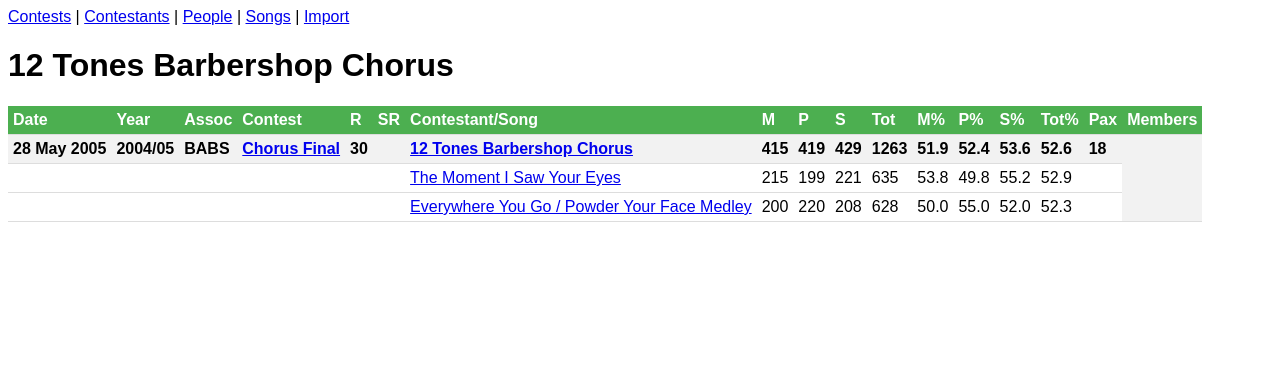
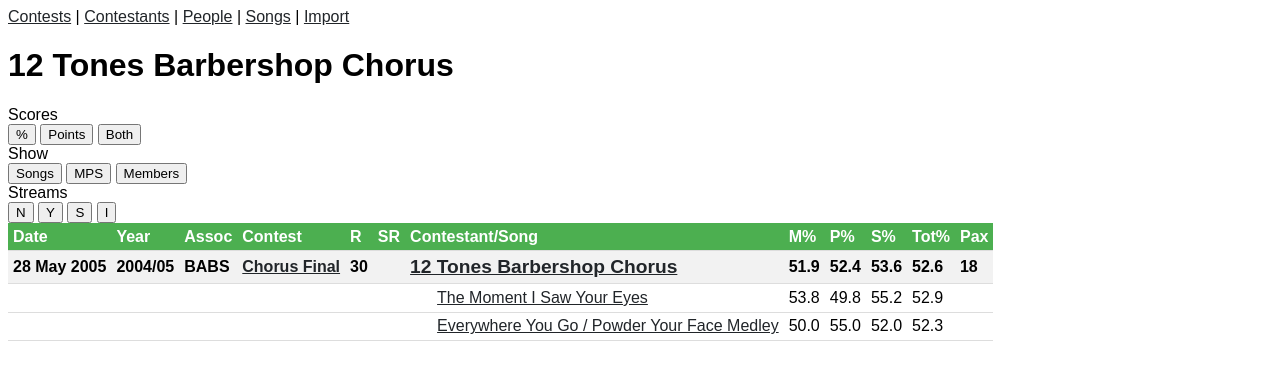
Before and after one commit to liwenyip/barbershop-scores-database, a Django app: a page that uses scores/templates/scores/_contestant_table.html in a window 1280 px wide. Shown: the top 380 px of the page. Run offline with Django 3.2, Linux system fonts and the light colour scheme; data comes from the database, SQL or seed files in the repository.

Commit message:
Update to use boostrap

```diff
--- a/mysite/settings.py
+++ b/mysite/settings.py
@@ -34,6 +34,7 @@
     'dal',
     'dal_select2',
     'nested_admin',
+    'bootstrap3',
     'scores.apps.ScoresConfig',
     'django.contrib.admin',
     'django.contrib.auth',
--- a/scores/templates/scores/_contestant_table.html
+++ b/scores/templates/scores/_contestant_table.html
@@ -1,4 +1,83 @@
-    <table>
+    <style>
+      /* hide unwanted stuff */
+      .table-contestant.hide-points .points, .table-contestant.hide-percent .percent {
+        display: none;
+      }
+      .table-contestant.hidemembers span.members {
+        display: none;
+      }
+      .table-contestant.hidecats .cat {
+        display: none;
+      }
+      .table-contestant.hidesongs .song {
+        display: none;
+      }
+
+      /* bold the contestant total score, only if category or song scores also shown */
+      tr.contestant td.tot,  tr.contestant span.name {
+        font-weight: bold;
+      }
+      .table-contestant.hidecats.hidesongs td.tot, .table-contestant.hidesongs td.name {
+        font-weight: normal;
+      }
+
+      /* presentation */
+      tr.song td.name {
+        padding-left: 2em;
+      }
+      span.members {
+        font-size: 70%;
+      }
+      tr.song td {
+        border-top: none;
+      }
+      .table-contestant td, .table-contestant th {
+        padding-top: 0.3rem;
+        padding-bottom: 0.3rem;
+      }
+      a {
+        color: #212529;
+      }
+      tr.contestant span.name {
+        font-size: 120%;
+      }
+
+    </style>
+
+
+
+
+
+    <div class="btn-toolbar mb-2" role="toolbar" aria-label="Toolbar">
+      <div class="btn-group m-1" role="group" aria-label="Show points or percentages">
+        <div class="input-group-prepend">
+          <div class="input-group-text">Scores</div>
+        </div>
+        <button type="button" class="btn_score btn btn-primary" id="btn_percent">%</button>
+        <button type="button" class="btn_score btn btn-secondary" id="btn_points">Points</button>
+        <button type="button" class="btn_score btn btn-secondary" id="btn_both">Both</button>
+      </div>
+      <div class="btn-group m-1" role="group" aria-label="Second group">
+        <div class="input-group-prepend">
+          <div class="input-group-text">Show</div>
+        </div>
+        <button type="button" class="btn btn-primary" id="btn_songs">Songs</button>
+        <button type="button" class="btn btn-primary" id="btn_cats">MPS</button>
+        <button type="button" class="btn btn-primary" id="btn_members">Members</button>
+      </div>
+      <div class="btn-group m-1" role="group" aria-label="Second group">
+        <div class="input-group-prepend">
+          <div class="input-group-text">Streams</div>
+        </div>
+        <button type="button" class="btn btn-primary" id="btn_n">N</button>
+        <button type="button" class="btn btn-primary" id="btn_y">Y</button>
+        <button type="button" class="btn btn-primary" id="btn_s">S</button>
+        <button type="button" class="btn btn-primary" id="btn_i">I</button>
+      </div>
+
+    </div>
+
+    <table class="table table-responsive table-contestant hide-points">
         <thead>
             <tr>
                 {% if show_contest_col %}
@@ -9,17 +88,16 @@
                 {% endif %}
                 <th>R</th>
                 <th>SR</th>
-                <th class="left">Contestant/Song</th>
-                <th>M</th>
-                <th>P</th>
-                <th>S</th>
-                <th>Tot</th>
-                <th>M%</th>
-                <th>P%</th>
-                <th>S%</th>
-                <th>Tot%</th>
+                <th class="left">Contestant<span class="song">/Song</span></th>
+                <th class="cat points">M</th>
+                <th class="cat points">P</th>
+                <th class="cat points">S</th>
+                <th class="tot points">Tot</th>
+                <th class="cat percent">M%</th>
+                <th class="cat percent">P%</th>
+                <th class="cat percent">S%</th>
+                <th class="tot percent">Tot%</th>
                 <th>Pax</th>
-                <th>Members</th>
             </tr>
         </thead>
         <tbody>
@@ -40,19 +118,12 @@
                     {{sr.stream}}{{sr.rank}}
                     {% endfor %}
                 </td>
-                <td class="left">
+                <td>
+                  <span class="name">
                     <a href="{% url 'scores:contestant_detail' c.contestant.slug %}">{{ c.contestant.name }}</a>
-                </td>
-                <td>{{c.m}}</td>
-                <td>{{c.p}}</td>
-                <td>{{c.s}}</td>
-                <td>{{c.tot_score}}</td>
-                <td>{{c.m_pc|floatformat:1}}</td>
-                <td>{{c.p_pc|floatformat:1}}</td>
-                <td>{{c.s_pc|floatformat:1}}</td>
-                <td>{{c.pc_score}}</td>
-                <td>{% if c.size %} {{c.size}} {% else %} &nbsp; {% endif %}</td>
-                <td rowspan={{c.songapp_set.all|length|add:1}}>
+                  </span>
+                  <br />
+                  <span class="members">
                     {% for m in c.member_set.all %}
                     {{ m.get_part_display }}:
                     {% if m.name == m.person.name %}
@@ -60,10 +131,19 @@
                     {% else %}
                     <a href="{% url 'scores:person_detail' m.person.slug %}" title="{{ m.name }} on the original scoresheet">{{ m.person.name }}*</a>
                     {% endif %}
-                    {% if not forloop.last %}<br /> {% endif %}
+                    {% if not forloop.last %}, {% endif %}
                     {% endfor %}
+                  </span>
                 </td>
-
+                <td class="cat points ">{{c.m}}</td>
+                <td class="cat points">{{c.p}}</td>
+                <td class="cat points">{{c.s}}</td>
+                <td class="tot points">{{c.tot_score}}</td>
+                <td class="cat percent">{{c.m_pc|floatformat:1}}</td>
+                <td class="cat percent">{{c.p_pc|floatformat:1}}</td>
+                <td class="cat percent">{{c.s_pc|floatformat:1}}</td>
+                <td class="tot percent">{{c.pc_score}}</td>
+                <td class="pax">{% if c.size %} {{c.size}} {% else %} &nbsp; {% endif %}</td>
             </tr>
             {% for s in c.songapp_set.all %}
             <tr class="song">
@@ -75,22 +155,59 @@
                 {% endif %}
                 <td></td>
                 <td></td>
-                <td class="left">
+                <td class="name left">
                     {% if s.song.name == "Previous" %}{{s.song.name}}{% else %}
                     <a href="{% url 'scores:song_detail' s.song.slug %}">{{s.song.name}}</a>
                     {% endif %}
                 </td>
-                <td>{{s.m}}</td>
-                <td>{{s.p}}</td>
-                <td>{{s.s}}</td>
-                <td>{{s.tot_score}}</td>
-                <td>{{s.m_pc|floatformat:1}}</td>
-                <td>{{s.p_pc|floatformat:1}}</td>
-                <td>{{s.s_pc|floatformat:1}}</td>
-                <td>{{s.pc_score|floatformat:1}}</td>
-                <td></td>
+                <td class="cat points">{{s.m}}</td>
+                <td class="cat points">{{s.p}}</td>
+                <td class="cat points">{{s.s}}</td>
+                <td class="tot points">{{s.tot_score}}</td>
+                <td class="cat percent">{{s.m_pc|floatformat:1}}</td>
+                <td class="cat percent">{{s.p_pc|floatformat:1}}</td>
+                <td class="cat percent">{{s.s_pc|floatformat:1}}</td>
+                <td class="tot percent">{{s.pc_score|floatformat:1}}</td>
+                <td class="pax"></td>
             </tr>
             {% endfor %}
         {% endfor %}
         </tbody>
     </table>
+
+    <script type="text/javascript">
+      // Set up buttons to show/hide songs, category scores, members
+      function setupHideButton(button, targetClass) {
+        $(button).click(function() {
+          $('.table-contestant').toggleClass(targetClass);
+          $(button).toggleClass('btn-secondary');
+          $(button).toggleClass('btn-primary');
+        });
+      }
+      setupHideButton('#btn_songs', 'hidesongs');
+      setupHideButton('#btn_cats', 'hidecats');
+      setupHideButton('#btn_members', 'hidemembers');
+
+      // Set up buttons to show scores as points/percent/both
+      function setupScoreButton(button, hidePoints, hidePercent) {
+        $(button).click(function() {
+          if (hidePercent) {
+            $('.table-contestant').addClass('hide-percent');
+          } else {
+            $('.table-contestant').removeClass('hide-percent');
+          }
+          if (hidePoints) {
+            $('.table-contestant').addClass('hide-points');
+          } else {
+            $('.table-contestant').removeClass('hide-points');
+          }
+          $('.btn_score').removeClass('btn-primary');
+          $('.btn_score').addClass('btn-secondary');
+          $(button).removeClass('btn-secondary');
+          $(button).addClass('btn-primary');
+        });
+      }
+      setupScoreButton('#btn_percent', hidePoints=true, hidePercent=false);
+      setupScoreButton('#btn_points', hidePoints=false, hidePercent=true);
+      setupScoreButton('#btn_both', hidePoints=false, hidePercent=false);
+    </script>
```
Also changed, not shown: scores/templates/scores/base.html (added, +71 -0 lines), scores/templates/scores/contest_detail.html (+33 -27 lines), scores/templates/scores/contest_list.html (+6 -15 lines).
